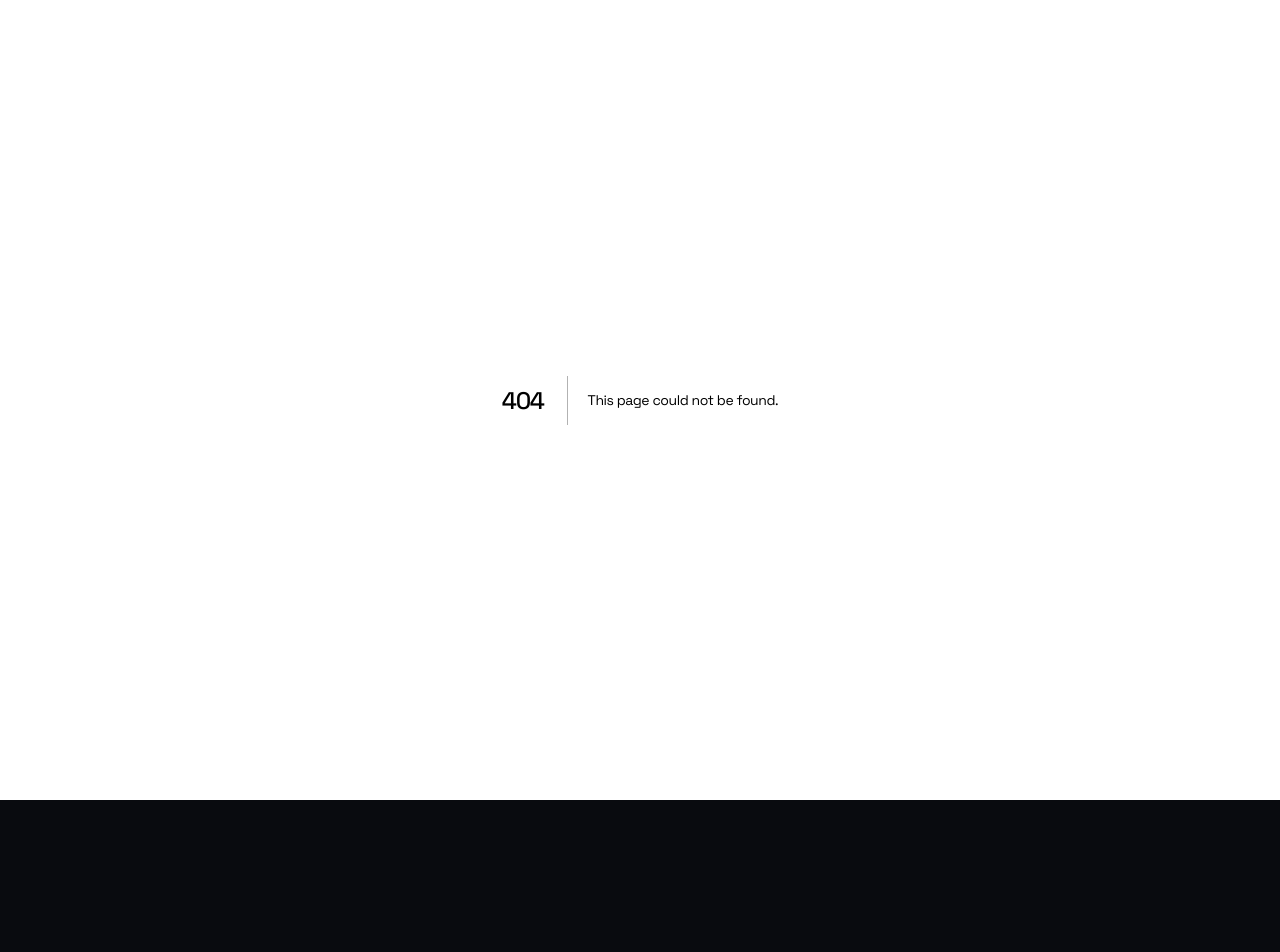
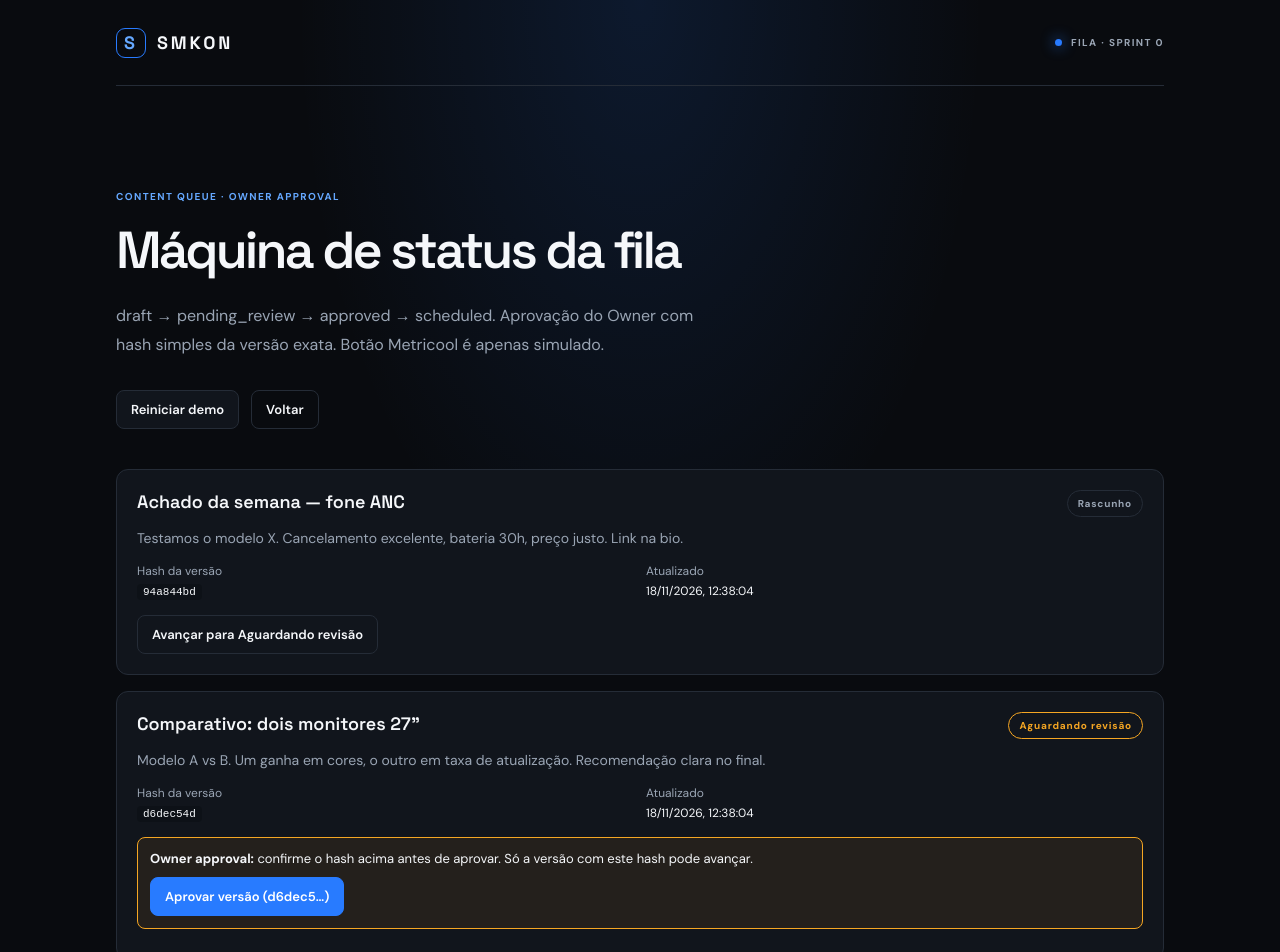
Before and after one commit to smklj/smkon, a Next.js app: page /fila in a window 1280 px wide. Before the commit this address had no page. Shown: the top 952 px of the page. Before the commit the page ends 800 px from the top, so only its background shows below. Built offline with nearby package versions, Linux system fonts and the light colour scheme.

Commit message:
feat: add content queue page with status machine and owner approval

```diff
--- /dev/null
+++ b/src/app/fila/page.tsx
@@ -0,0 +1,228 @@
+/* eslint-disable react-hooks/set-state-in-effect */
+"use client";
+
+import { useEffect, useState, useSyncExternalStore } from "react";
+import Link from "next/link";
+import type { ContentItem, ContentStatus } from "@/types/content";
+import { contentFingerprint } from "@/lib/hash";
+
+const STORAGE_KEY = "smkon-fila-v1";
+
+const seed: ContentItem[] = [
+  {
+    id: "c1",
+    title: "Achado da semana — fone ANC",
+    body: "Testamos o modelo X. Cancelamento excelente, bateria 30h, preço justo. Link na bio.",
+    status: "draft",
+    updatedAt: new Date().toISOString(),
+  },
+  {
+    id: "c2",
+    title: "Comparativo: dois monitores 27\"",
+    body: "Modelo A vs B. Um ganha em cores, o outro em taxa de atualização. Recomendação clara no final.",
+    status: "pending_review",
+    updatedAt: new Date().toISOString(),
+  },
+  {
+    id: "c3",
+    title: "Guia rápido de direitos de imagem",
+    body: "Lembrete interno: só publicamos ativos com licença validada e disclosure quando aplicável.",
+    status: "approved",
+    updatedAt: new Date().toISOString(),
+  },
+];
+
+function nextStatus(current: ContentStatus): ContentStatus | null {
+  if (current === "draft") return "pending_review";
+  if (current === "pending_review") return "approved";
+  if (current === "approved") return "scheduled";
+  return null;
+}
+
+const statusLabel: Record<ContentStatus, string> = {
+  draft: "Rascunho",
+  pending_review: "Aguardando revisão",
+  approved: "Aprovado",
+  scheduled: "Agendado",
+};
+
+function subscribe(callback: () => void) {
+  window.addEventListener("storage", callback);
+  return () => window.removeEventListener("storage", callback);
+}
+
+function getSnapshot(): string {
+  return localStorage.getItem(STORAGE_KEY) ?? "";
+}
+
+function getServerSnapshot(): string {
+  return "";
+}
+
+export default function FilaPage() {
+  const raw = useSyncExternalStore(subscribe, getSnapshot, getServerSnapshot);
+  const [items, setItems] = useState<ContentItem[]>(seed);
+  const [message, setMessage] = useState<string | null>(null);
+  const [mounted, setMounted] = useState(false);
+
+  useEffect(() => {
+    setMounted(true);
+  }, []);
+
+  useEffect(() => {
+    if (!mounted) return;
+    if (raw) {
+      try {
+        setItems(JSON.parse(raw));
+      } catch {
+        /* keep seed */
+      }
+    }
+  }, [raw, mounted]);
+
+  useEffect(() => {
+    if (!mounted) return;
+    localStorage.setItem(STORAGE_KEY, JSON.stringify(items));
+  }, [items, mounted]);
+
+  function transition(id: string, target: ContentStatus) {
+    setItems((prev) =>
+      prev.map((it) => {
+        if (it.id !== id) return it;
+        const fingerprint = contentFingerprint(it);
+        return {
+          ...it,
+          status: target,
+          contentHash: target === "approved" || target === "scheduled" ? fingerprint : it.contentHash,
+          updatedAt: new Date().toISOString(),
+        };
+      })
+    );
+    setMessage(`Status atualizado → ${statusLabel[target]}`);
+  }
+
+  function simulateMetricool(id: string) {
+    const item = items.find((i) => i.id === id);
+    if (!item) return;
+    const hash = contentFingerprint(item);
+    setMessage(
+      `SIMULADO — Enviado para Metricool Review (sem chamada real).\nHash da versão: ${hash}\nTítulo: ${item.title}`
+    );
+  }
+
+  function reset() {
+    const fresh = seed.map((s) => ({ ...s, updatedAt: new Date().toISOString() }));
+    setItems(fresh);
+    setMessage("Fila reiniciada com dados de demonstração.");
+  }
+
+  if (!mounted) {
+    return (
+      <main className="shell">
+        <header className="topbar">
+          <Link className="brand" href="/">
+            <span className="brand-mark">S</span>
+            <span>SMKON</span>
+          </Link>
+          <span className="environment"><i /> FILA · SPRINT 0</span>
+        </header>
+        <p style={{ padding: "40px 0", color: "var(--muted)" }}>Carregando fila…</p>
+      </main>
+    );
+  }
+
+  return (
+    <main className="shell">
+      <header className="topbar">
+        <Link className="brand" href="/" aria-label="SMKON início">
+          <span className="brand-mark">S</span>
+          <span>SMKON</span>
+        </Link>
+        <span className="environment">
+          <i /> FILA · SPRINT 0
+        </span>
+      </header>
+
+      <section className="hero" style={{ paddingBottom: 40 }}>
+        <p className="eyebrow">CONTENT QUEUE · OWNER APPROVAL</p>
+        <h1 style={{ fontSize: "clamp(32px,5vw,52px)" }}>
+          Máquina de status da fila
+        </h1>
+        <p className="intro">
+          draft → pending_review → approved → scheduled. Aprovação do Owner com hash simples da versão exata. Botão Metricool é apenas simulado.
+        </p>
+        <div style={{ display: "flex", gap: 12, marginTop: 16 }}>
+          <button className="btn" onClick={reset} type="button">
+            Reiniciar demo
+          </button>
+          <Link href="/" className="btn ghost">
+            Voltar
+          </Link>
+        </div>
+      </section>
+
+      {message && (
+        <div className="notice" role="status">
+          {message}
+        </div>
+      )}
+
+      <section className="queue">
+        {items.map((item) => {
+          const hash = contentFingerprint(item);
+          const next = nextStatus(item.status);
+          return (
+            <article key={item.id} className="card">
+              <header className="card-head">
+                <h3>{item.title}</h3>
+                <span className={`badge status-${item.status}`}>{statusLabel[item.status]}</span>
+              </header>
+              <p className="body">{item.body}</p>
+              <dl className="meta">
+                <div>
+                  <dt>Hash da versão</dt>
+                  <dd>
+                    <code>{hash}</code>
+                  </dd>
+                </div>
+                <div>
+                  <dt>Atualizado</dt>
+                  <dd>{new Date(item.updatedAt).toLocaleString("pt-BR")}</dd>
+                </div>
+              </dl>
+
+              <div className="actions">
+                {item.status === "pending_review" && (
+                  <div className="approval">
+                    <p>
+                      <strong>Owner approval:</strong> confirme o hash acima antes de aprovar. Só a versão com este hash pode avançar.
+                    </p>
+                    <button
+                      className="btn primary"
+                      type="button"
+                      onClick={() => transition(item.id, "approved")}
+                    >
+                      Aprovar versão ({hash.slice(0, 6)}…)
+                    </button>
+                  </div>
+                )}
+
+                {next && item.status !== "pending_review" && (
+                  <button className="btn" type="button" onClick={() => transition(item.id, next)}>
+                    Avançar para {statusLabel[next]}
+                  </button>
+                )}
+
+                {(item.status === "approved" || item.status === "scheduled") && (
+                  <button className="btn warn" type="button" onClick={() => simulateMetricool(item.id)}>
+                    Enviar para Metricool Review (simulado)
+                  </button>
+                )}
+              </div>
+            </article>
+          );
+        })}
+      </section>
+    </main>
+  );
+}
```
